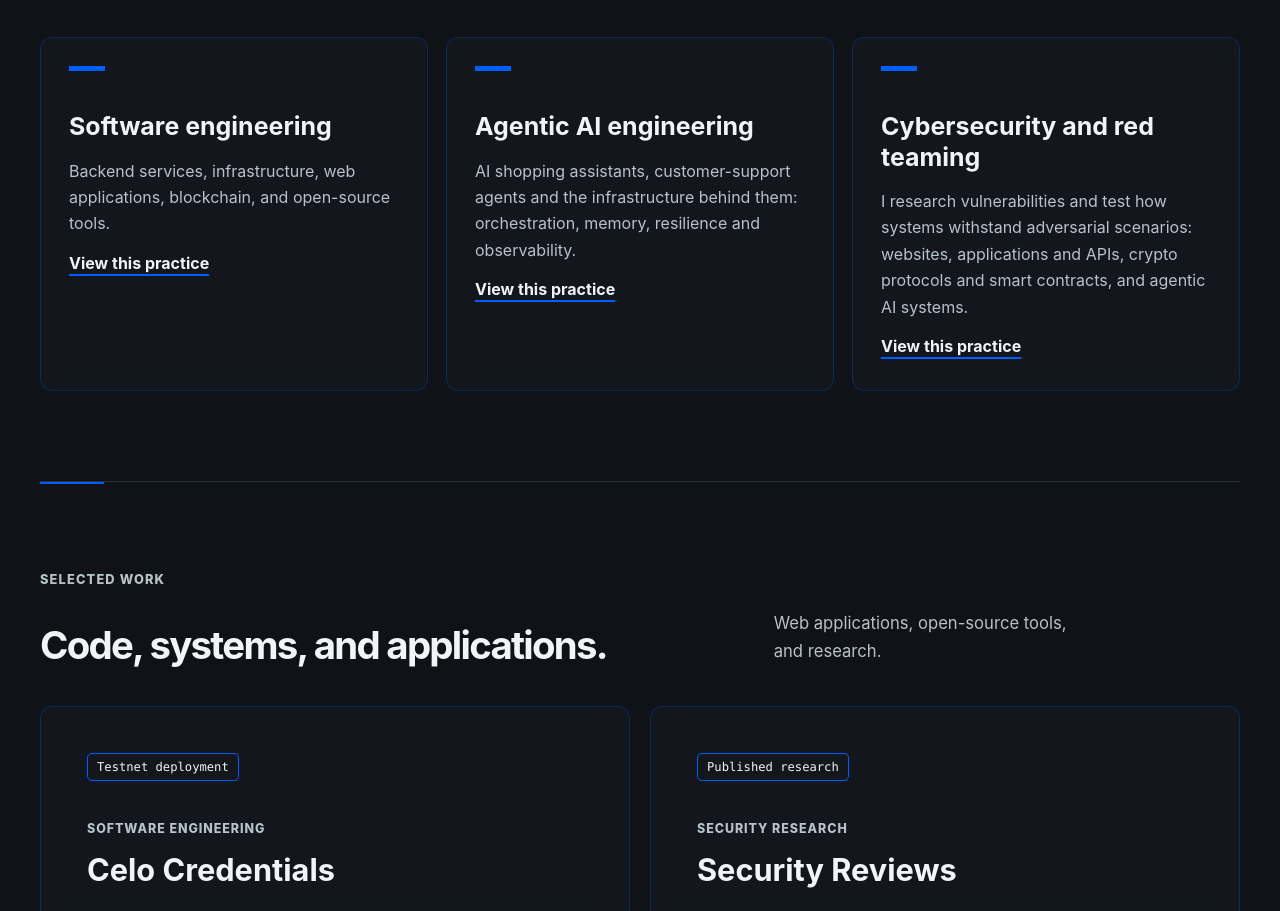
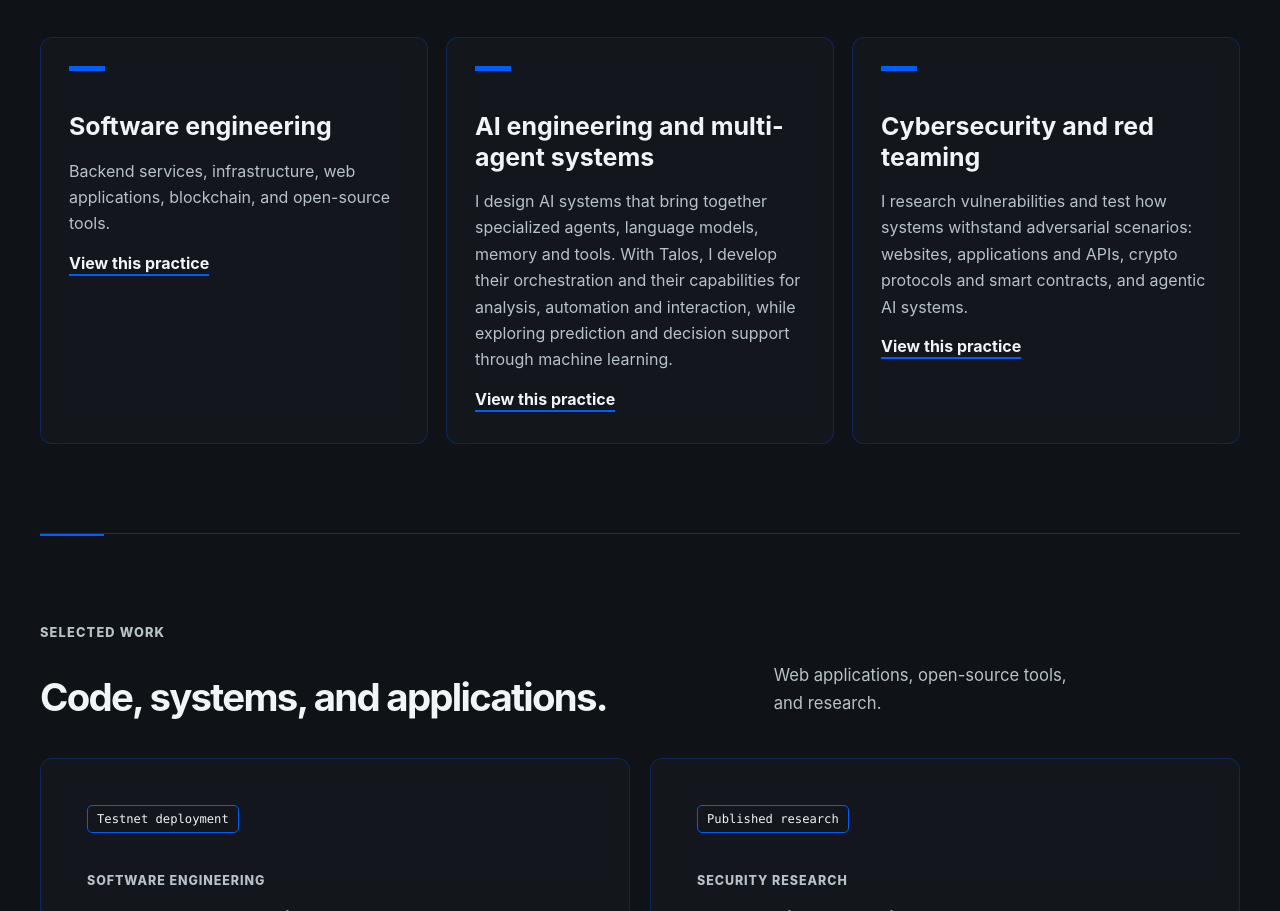
Before and after one commit to Musyg/musyg.github.io, a React (Vite) app: page / in a window 1280 px wide. Shown: the part 971-1882 px from the top of the page. Built offline with nearby package versions, Linux system fonts and the light colour scheme.

Commit message:
content: broaden AI engineering around Talos

```diff
--- a/src/content/site.ts
+++ b/src/content/site.ts
@@ -1030,31 +1030,45 @@ export const practicePages: Record<
     },
   },
   ai: {
-    title: { en: "Agentic AI engineering", fr: "Ingénierie IA agentique" },
+    title: {
+      en: "AI engineering and multi-agent systems",
+      fr: "Ingénierie IA et systèmes multi-agents",
+    },
     lead: {
-      en: "AI shopping assistants, customer-support agents and the infrastructure behind them: orchestration, memory, resilience and observability.",
-      fr: "Assistants conversationnels de conseil produit, agents SAV et infrastructure associée : orchestration, mémoire, résilience et observabilité.",
+      en: "I design AI systems that bring together specialized agents, language models, memory and tools. With Talos, I develop their orchestration and their capabilities for analysis, automation and interaction, while exploring prediction and decision support through machine learning.",
+      fr: "Je conçois des systèmes d’IA qui associent agents spécialisés, modèles de langage, mémoire et outils. Avec Talos, je développe leur orchestration et leurs capacités d’analyse, d’automatisation et d’interaction, tout en explorant la prédiction et l’aide à la décision par l’apprentissage automatique.",
     },
     capabilities: {
       en: [
-        "Python services connected to ecommerce APIs for product advice and customer support, with operator review and escalation in the support workflows",
-        "Capability-based multi-agent routing and tool-enabled workflows",
-        "Circuit breakers, dead-letter queues, offline buffers, and recovery",
+        "Distributed multi-agent orchestration, capability-based routing and tool-enabled Python workflows",
         "Local LLM routing, GGUF operations, and resource-aware model loading",
         "Graph and vector memory, event buses, and real-time interaction",
+        "Predictive experimentation, forecasting and simulated decision support",
+        "Voice and multimodal interaction: streaming speech, vision and document processing",
+        "Observability, circuit breakers, dead-letter queues, offline buffers and recovery",
+        "Applications include commerce and customer support: Python services connected to business APIs, with operator review and escalation in support workflows",
         "Pilot design, controls, evidence, and governance for AI adoption",
       ],
       fr: [
-        "Services Python reliés aux API e-commerce pour le conseil produit et le SAV, avec validation et transmission à un opérateur dans les parcours SAV",
-        "Routage multi-agent fondé sur les capacités et workflows avec outils",
-        "Circuit breakers, files de messages en échec, tampons hors ligne et reprise",
+        "Orchestration multi-agent distribuée, routage fondé sur les capacités et workflows Python avec outils",
         "Routage de LLM locaux, exploitation de GGUF et chargement adapté aux ressources",
         "Mémoire graphe et vectorielle, bus d’événements et interaction en temps réel",
+        "Expérimentation prédictive, prévision et aide à la décision en simulation",
+        "Interaction vocale et multimodale : parole en flux continu, vision et traitement de documents",
+        "Observabilité, circuit breakers, files de messages en échec, tampons hors ligne et reprise",
+        "Applications au commerce et au SAV : services Python reliés aux API métier, avec validation et transmission à un opérateur dans les parcours SAV",
         "Conception de pilotes, contrôles, preuves et gouvernance pour l’adoption de l’IA",
       ],
     },
     projectIds: ["agent-resilience", "mikasshop", "pedi-sense"],
     evidence: [
+      {
+        label: {
+          en: "Talos, since December 2024: public architecture and evaluation material; implementation remains private",
+          fr: "Talos, depuis décembre 2024 : architecture et éléments d’évaluation publics ; l’implémentation reste privée",
+        },
+        url: "https://github.com/Musyg/talos",
+      },
       {
         label: {
           en: "Agent Resilience: public source, tests, packaging, and CI",
@@ -1083,13 +1097,6 @@ export const practicePages: Record<
         },
         url: "https://musyg.github.io/ai-adoption-playbook/",
         urlFr: "https://musyg.github.io/ai-adoption-playbook/fr/",
-      },
-      {
-        label: {
-          en: "Talos, since December 2024: public architecture and evaluation material; implementation remains private",
-          fr: "Talos, depuis décembre 2024 : architecture et éléments d’évaluation publics ; l’implémentation reste privée",
-        },
-        url: "https://github.com/Musyg/talos",
       },
     ],
   },
--- a/src/routes.ts
+++ b/src/routes.ts
@@ -86,9 +86,9 @@ const fixedRoutes: RouteEntry[] = [
     locale: "en",
     kind: "practice",
     practice: "ai",
-    title: `Agentic AI engineering | ${siteName}`,
+    title: `AI engineering and multi-agent systems | ${siteName}`,
     description:
-      "Agent orchestration, resilience, local-model operations, memory, observability, and AI adoption.",
+      "AI engineering with Talos: multi-agent orchestration, local models, memory, automation and predictive experimentation. By Gilles Musy.",
   },
   {
     path: "/fr/systemes-ia/",
@@ -96,9 +96,9 @@ const fixedRoutes: RouteEntry[] = [
     locale: "fr",
     kind: "practice",
     practice: "ai",
-    title: `Ingénierie IA agentique | ${siteName}`,
+    title: `Ingénierie IA et systèmes multi-agents | ${siteName}`,
     description:
-      "Orchestration, résilience, modèles locaux, mémoire, observabilité et adoption de l’IA.",
+      "Ingénierie IA avec Talos : orchestration multi-agent, modèles locaux, mémoire, automatisation et expérimentation prédictive. Par Gilles Musy.",
   },
   {
     path: "/security-research/",
```
Also changed, not shown: 1 other file (tests, documents, lock files or other folders).
